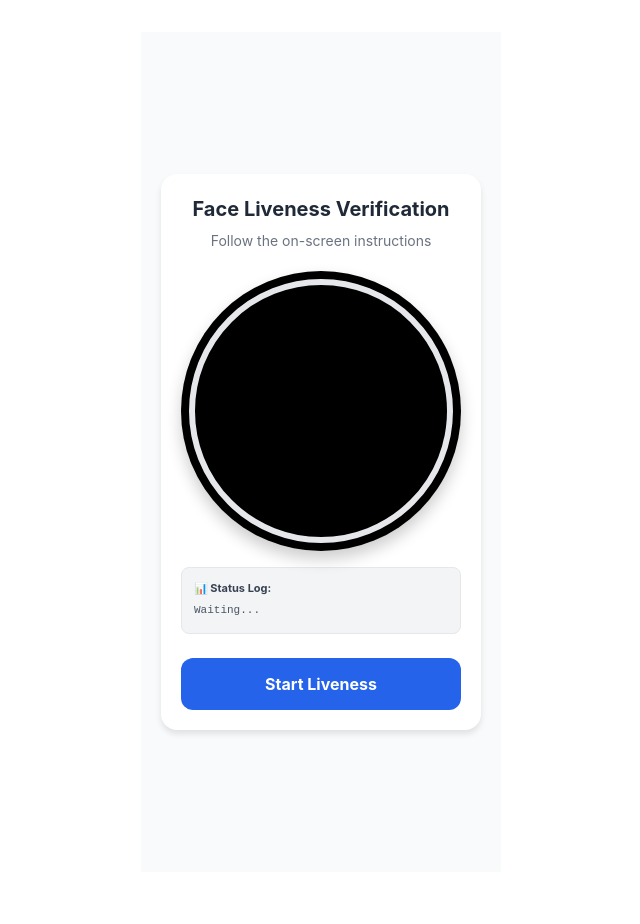
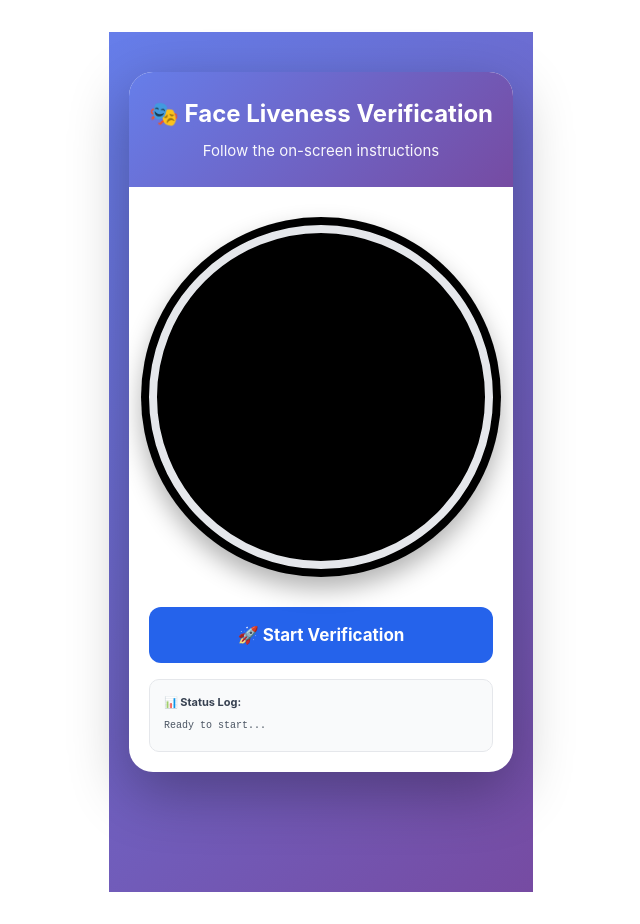
Before and after one commit to Ueco-Entertainment-Private-Limited/face-verification, a React (Vite) app: page / in a window 1280 px wide. Shown: the whole page, without its empty margins (319-959 px from the left). Built offline with nearby package versions, Linux system fonts and the light colour scheme.

Commit message:
Refactor LivenessVerification component: update UI elements, improve styling, and adjust polling interval

```diff
--- a/src/components/LivenessVerification.tsx
+++ b/src/components/LivenessVerification.tsx
@@ -116,7 +116,7 @@ const LivenessVerification = () => {
           userId: searchRes.matched_user_id,
           confidence: searchRes.confidence,
         });
-        alert(`👤 Welcome back! User: ${searchRes.matched_user_id}`);
+        // alert(`👤 Welcome back! User: ${searchRes.matched_user_id}`);
       } else {
         // Add new face
         addLog("➕ Adding new face...");
@@ -430,8 +430,8 @@ const LivenessVerification = () => {
 
       // Start BOTH frame processing AND status polling
       // Frame processing will handle real-time updates
-      // Status polling is a backup check every 100ms
-      taskIntervalRef.current = setInterval(updateTaskStatus, 100);
+      // Status polling is a backup check every 300ms
+      taskIntervalRef.current = setInterval(updateTaskStatus, 300);
 
     } catch (err: any) {
       addLog("❌ Error: " + err.message);
@@ -458,11 +458,13 @@ const LivenessVerification = () => {
   return (
  <div style={styles.body}>
       <div style={styles.container}>
-        <div style={styles.title}>Face Liveness Verification</div>
+        <div style={styles.header}>
+          <div style={styles.title}>🎭 Face Liveness Verification</div>
           <div style={styles.instruction}>Follow the on-screen instructions</div>
+        </div>
 
         <div style={styles.cameraWrapper}>
-          <video ref={videoRef} autoPlay playsInline style={styles.video} />
+          <video ref={videoRef} autoPlay playsInline muted style={styles.video} />
           <div
             style={{
               ...styles.ring,
@@ -481,18 +483,7 @@ const LivenessVerification = () => {
 
         {error && <div style={styles.error}>{error}</div>}
 
-        {/* Status Log */}
-        <div style={styles.logContainer}>
-          <div style={styles.logTitle}>📊 Status Log:</div>
-          {statusLog.length === 0 ? (
-            <div style={styles.logItem}>Waiting...</div>
-          ) : (
-            statusLog.map((log, i) => (
-              <div key={i} style={styles.logItem}>{log}</div>
-            ))
-          )}
-        </div>
-
+        <div style={styles.bottomSection}>
           {/* Detection Info */}
           {detectionResult && (
             <div style={styles.detectionInfo}>
@@ -517,28 +508,28 @@ const LivenessVerification = () => {
               cursor: disabled ? "not-allowed" : "pointer",
             }}
           >
-          {disabled ? "Processing..." : "Start Liveness"}
+            {disabled ? "⏳ Processing..." : "🚀 Start Verification"}
           </button>
 
+          {/* Status Log */}
+          <div style={styles.logContainer}>
+            <div style={styles.logTitle}>📊 Status Log:</div>
+            {statusLog.length === 0 ? (
+              <div style={styles.logItem}>Ready to start...</div>
+            ) : (
+              statusLog.map((log, i) => (
+                <div key={i} style={styles.logItem}>{log}</div>
+              ))
+            )}
+          </div>
+
           {previewUrl && (
-          <div style={{ marginTop: 16 }}>
-            <p style={{ fontSize: 12, color: "#6b7280", fontWeight: 600 }}>
-              📸 Captured Image
-            </p>
-            <img
-              src={previewUrl}
-              alt="Captured"
-              style={{
-                width: 120,
-                borderRadius: 8,
-                marginTop: 6,
-                border: "2px solid #e5e7eb",
-              }}
-            />
+            <div style={styles.previewSection}>
+              <p style={styles.previewTitle}>📸 Captured Image</p>
+              <img src={previewUrl} alt="Captured" style={styles.previewImage} />
             </div>
           )}
 
-        {/* Face Verification Result */}
           {faceVerificationResult && (
             <div style={styles.faceResult}>
               <div style={styles.faceResultTitle}>
@@ -554,6 +545,7 @@ const LivenessVerification = () => {
               )}
             </div>
           )}
+        </div>
 
         <canvas
           ref={canvasRef}
@@ -570,42 +562,46 @@ const styles: any = {
   body: {
     margin: 0,
     fontFamily: '-apple-system, BlinkMacSystemFont, "Segoe UI", Roboto',
-    background: "#f9fafb",
+    background: "linear-gradient(135deg, #667eea 0%, #764ba2 100%)",
     color: "#111827",
-    textAlign: "center",
     minHeight: "100vh",
     display: "flex",
     justifyContent: "center",
-    alignItems: "center",
-    padding: 20,
+    alignItems: "flex-start",
+    padding: "20px",
+    paddingTop: "40px",
   },
   container: {
-    padding: 20,
-    maxWidth: 420,
+    width: "100%",
+    maxWidth: 480,
     background: "#fff",
-    borderRadius: 16,
-    boxShadow: "0 4px 6px rgba(0,0,0,0.1)",
+    borderRadius: 24,
+    boxShadow: "0 20px 60px rgba(0,0,0,0.3)",
+    overflow: "hidden",
+  },
+  header: {
+    padding: "24px 20px",
+    background: "linear-gradient(135deg, #667eea 0%, #764ba2 100%)",
+    color: "#fff",
   },
   title: {
-    fontSize: 20,
-    marginBottom: 6,
+    fontSize: 24,
+    marginBottom: 8,
     fontWeight: 700,
-    color: "#1f2937",
   },
   instruction: {
-    fontSize: 14,
-    color: "#6b7280",
-    marginBottom: 20,
+    fontSize: 15,
+    opacity: 0.95,
   },
   cameraWrapper: {
     position: "relative",
-    width: 280,
-    height: 280,
-    margin: "0 auto",
+    width: 360,
+    height: 360,
+    margin: "30px auto",
     borderRadius: "50%",
     overflow: "hidden",
     background: "#000",
-    boxShadow: "0 8px 16px rgba(0,0,0,0.2)",
+    boxShadow: "0 12px 24px rgba(0,0,0,0.3)",
   },
   video: {
     width: "100%",
@@ -617,81 +613,103 @@ const styles: any = {
     position: "absolute",
     inset: 8,
     borderRadius: "50%",
-    border: "6px solid",
+    border: "8px solid",
     transition: "border-color 0.3s",
+    boxShadow: "inset 0 0 20px rgba(0,0,0,0.2)",
   },
   task: {
-    marginTop: 20,
-    fontSize: 20,
+    marginTop: 24,
+    fontSize: 22,
     color: "#f59e0b",
     fontWeight: 700,
     minHeight: 30,
+    textAlign: "center",
+    padding: "0 20px",
   },
   timer: {
-    fontSize: 16,
+    fontSize: 17,
     color: "#6b7280",
     marginTop: 8,
     fontWeight: 600,
+    textAlign: "center",
   },
   error: {
-    marginTop: 12,
+    margin: "12px 20px",
     fontSize: 13,
     color: "#dc2626",
-    padding: 10,
+    padding: 12,
     background: "#fee2e2",
     borderRadius: 8,
     fontWeight: 500,
   },
-  logContainer: {
-    marginTop: 16,
-    padding: 12,
-    background: "#f3f4f6",
-    borderRadius: 8,
-    maxHeight: 140,
-    overflow: "auto",
-    fontSize: 11,
-    textAlign: "left",
-    border: "1px solid #e5e7eb",
-  },
-  logTitle: {
-    fontWeight: 700,
-    marginBottom: 6,
-    color: "#374151",
-  },
-  logItem: {
-    marginBottom: 3,
-    color: "#4b5563",
-    fontFamily: "monospace",
-    lineHeight: 1.4,
+  bottomSection: {
+    padding: "0 20px 20px",
   },
   detectionInfo: {
-    marginTop: 12,
+    marginBottom: 16,
     display: "flex",
     gap: 12,
     justifyContent: "center",
     fontSize: 12,
   },
   detectionItem: {
-    padding: "4px 8px",
+    padding: "6px 12px",
     background: "#f3f4f6",
     borderRadius: 6,
     fontWeight: 600,
     color: "#374151",
   },
   button: {
-    marginTop: 24,
     width: "100%",
-    padding: 16,
+    padding: 18,
     border: "none",
     borderRadius: 12,
     color: "#fff",
-    fontSize: 16,
+    fontSize: 17,
     fontWeight: 700,
     transition: "all 0.2s",
+    marginBottom: 16,
+  },
+  logContainer: {
+    padding: 14,
+    background: "#f9fafb",
+    borderRadius: 10,
+    maxHeight: 160,
+    overflow: "auto",
+    fontSize: 10,
+    textAlign: "left",
+    border: "1px solid #e5e7eb",
+  },
+  logTitle: {
+    fontWeight: 700,
+    marginBottom: 8,
+    color: "#374151",
+    fontSize: 11,
+  },
+  logItem: {
+    marginBottom: 4,
+    color: "#4b5563",
+    fontFamily: "monospace",
+    lineHeight: 1.5,
+  },
+  previewSection: {
+    marginTop: 16,
+    textAlign: "center",
+  },
+  previewTitle: {
+    fontSize: 12,
+    color: "#6b7280",
+    fontWeight: 600,
+    marginBottom: 8,
+  },
+  previewImage: {
+    width: 100,
+    borderRadius: 8,
+    border: "2px solid #e5e7eb",
   },
   faceResult: {
     marginTop: 16,
-    padding: 16,
+    padding: 18,
     background: "linear-gradient(135deg, #667eea 0%, #764ba2 100%)",
     borderRadius: 12,
     color: "#fff",
@@ -699,11 +717,11 @@ const styles: any = {
   faceResultTitle: {
     fontSize: 18,
     fontWeight: 700,
-    marginBottom: 8,
+    marginBottom: 10,
   },
   faceResultDetail: {
     fontSize: 14,
-    marginTop: 4,
+    marginTop: 5,
     opacity: 0.95,
   },
 };
```
Lines whose indentation alone changed are shown as unchanged.
